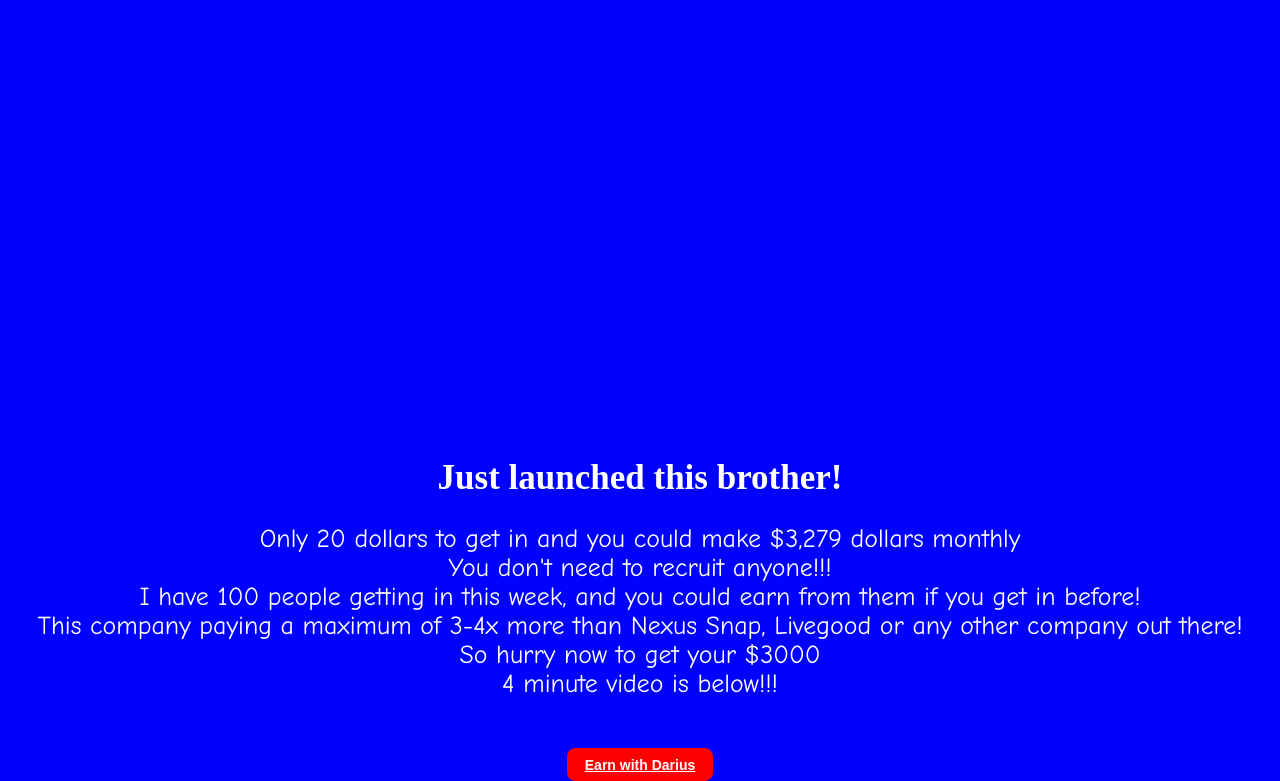
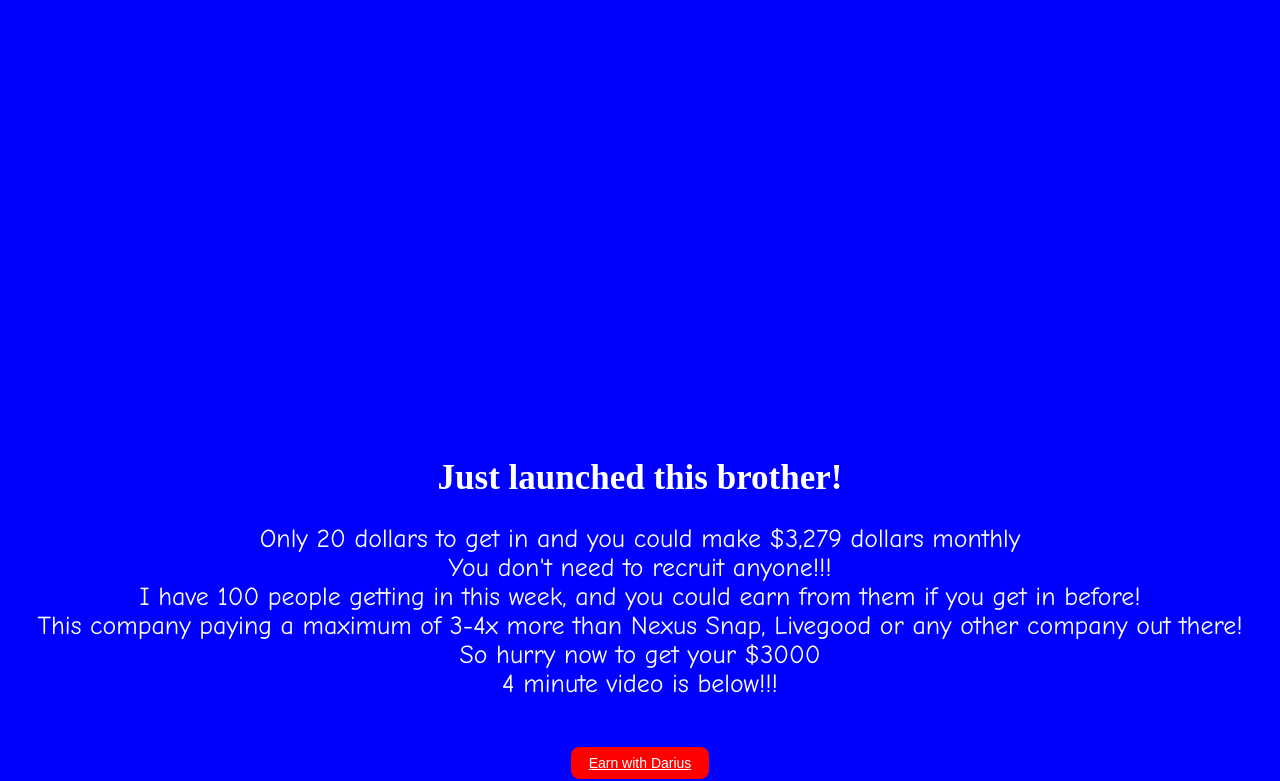
Before and after one commit to somethingstinky/earnwithdarius, a plain HTML site: page index.html in a window 1280 px wide. Shown: the part 20-801 px from the top of the page. Drawn offline with Linux system fonts and the light colour scheme.

Commit message:
Add files via upload

```diff
--- a/index.html
+++ b/index.html
@@ -21,9 +21,9 @@
             This company paying a maximum of 3-4x more than Nexus Snap, Livegood or any other company out there!<br>
             So hurry now to get your $3000 <br>
             4 minute video is below!!! <br>
-        <span class="centertext" style="position:absolute; top:128%; right:20px; left:20px">
+        <span class="centertext" style="font-size: 30px;font-weight: bold; position:absolute; top:128%; right:20px; left:20px">
             <button class="roundbutton" id="linkbutton">
-                <a style="font-weight: bold;font-size: 20px; color:white;" href="https://www.go20x.com/earnwithdarius">Earn with Darius</a>
+                <a style="font-size: 20px; color:white;" href="https://www.go20x.com/earnwithdarius">Earn with Darius</a>
             </button>
         </span>
         </p>
```
